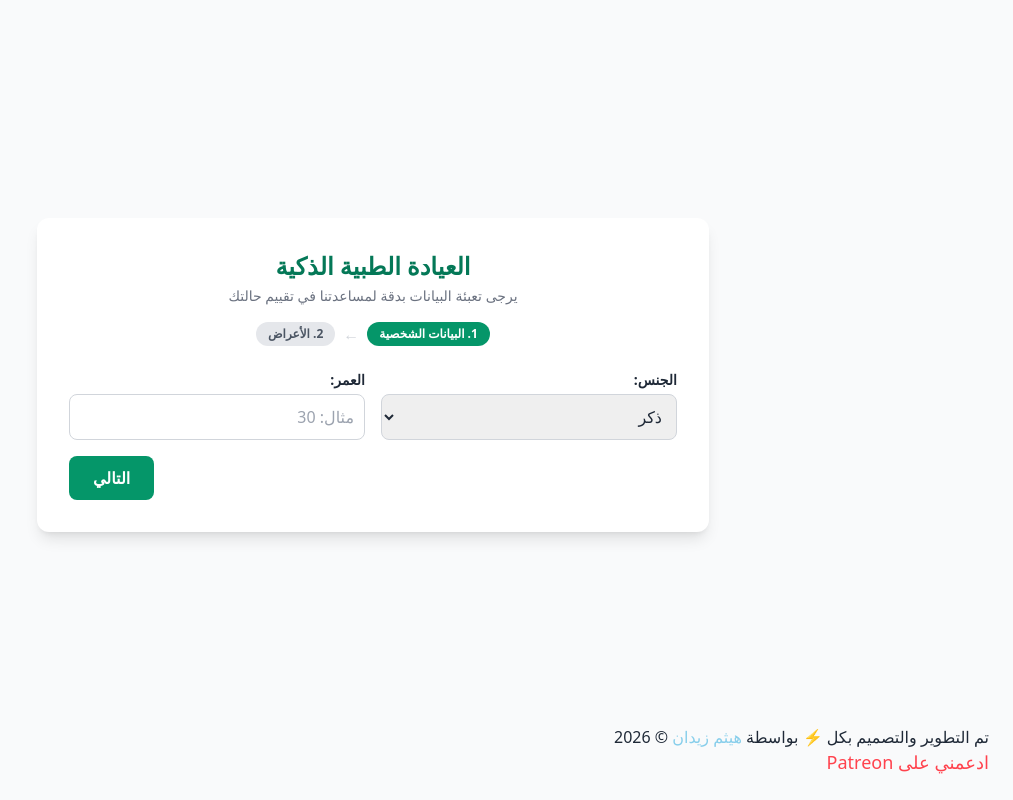
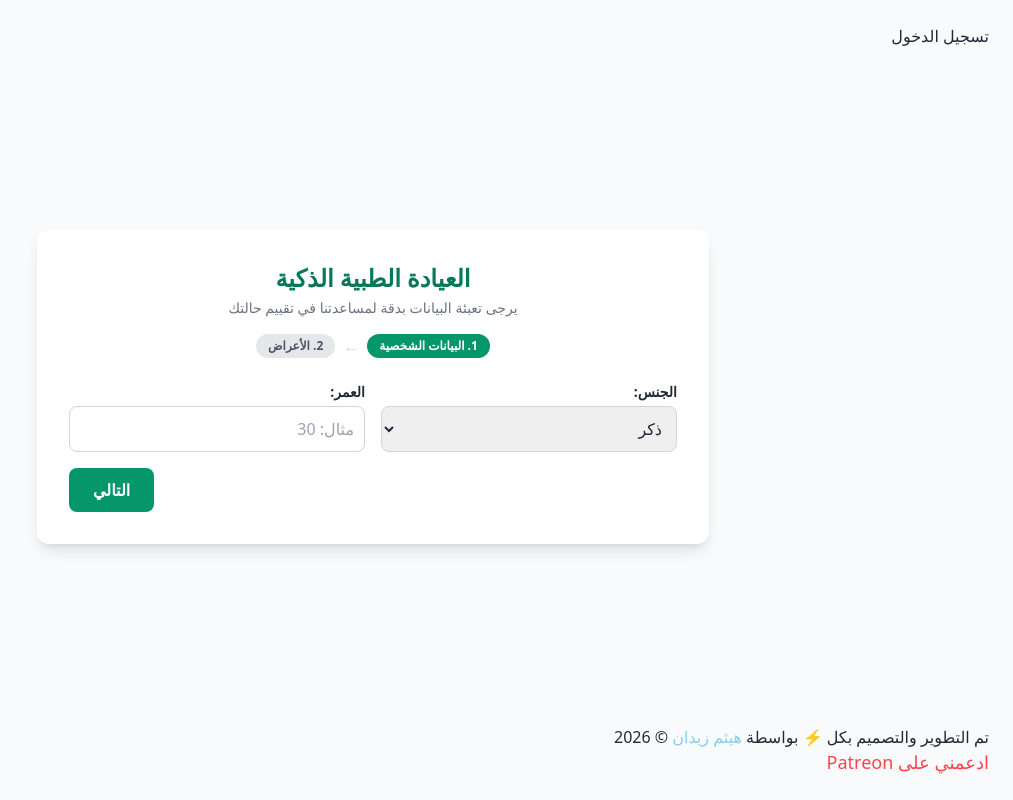
Before and after one commit to wazefapress/Smart-Medical-Clinic-System, a website: page index.html in a window 1280 px wide. Shown: the whole page, without its empty margins (267-1280 px from the left). Drawn offline with nearby package versions, Linux system fonts and the light colour scheme.

Commit message:
Add login link to index.html

```diff
--- a/index.html
+++ b/index.html
@@ -5,9 +5,10 @@
     <meta name="viewport" content="width=device-width, initial-scale=1.0">
     <title>العيادة الطبية - النظام الذكي</title>
     <script src="https://cdn.tailwindcss.com"></script>
+
 </head>
 <body class="bg-gray-50 text-gray-800 min-h-screen flex flex-col justify-between p-4 md:p-6">
-
+<a href="admin.html">تسجيل الدخول</a>
     <div class="max-w-2xl mx-auto w-full bg-white p-6 md:p-8 rounded-xl shadow-lg my-auto">
 
         <div class="text-center mb-6">
```
